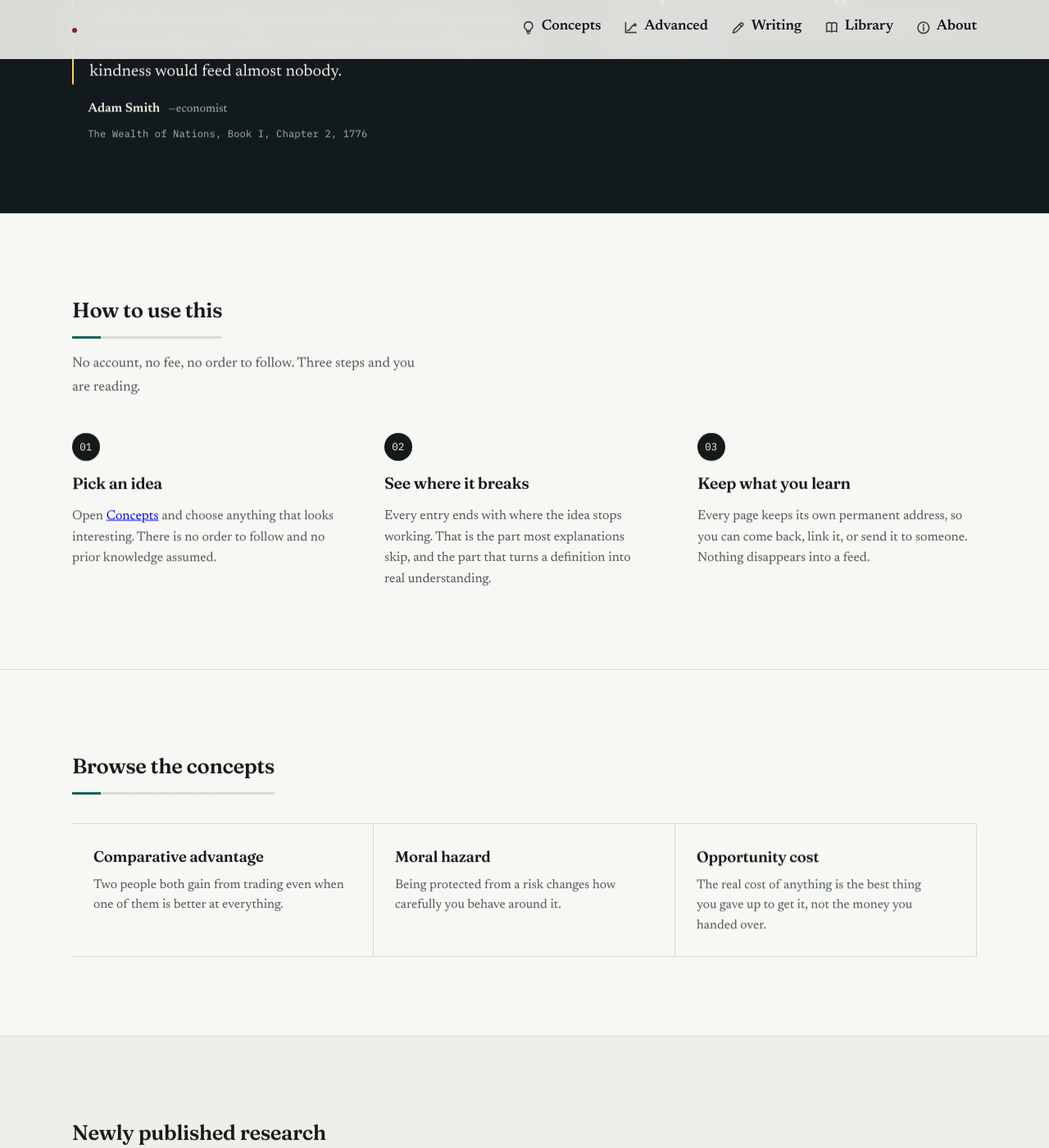
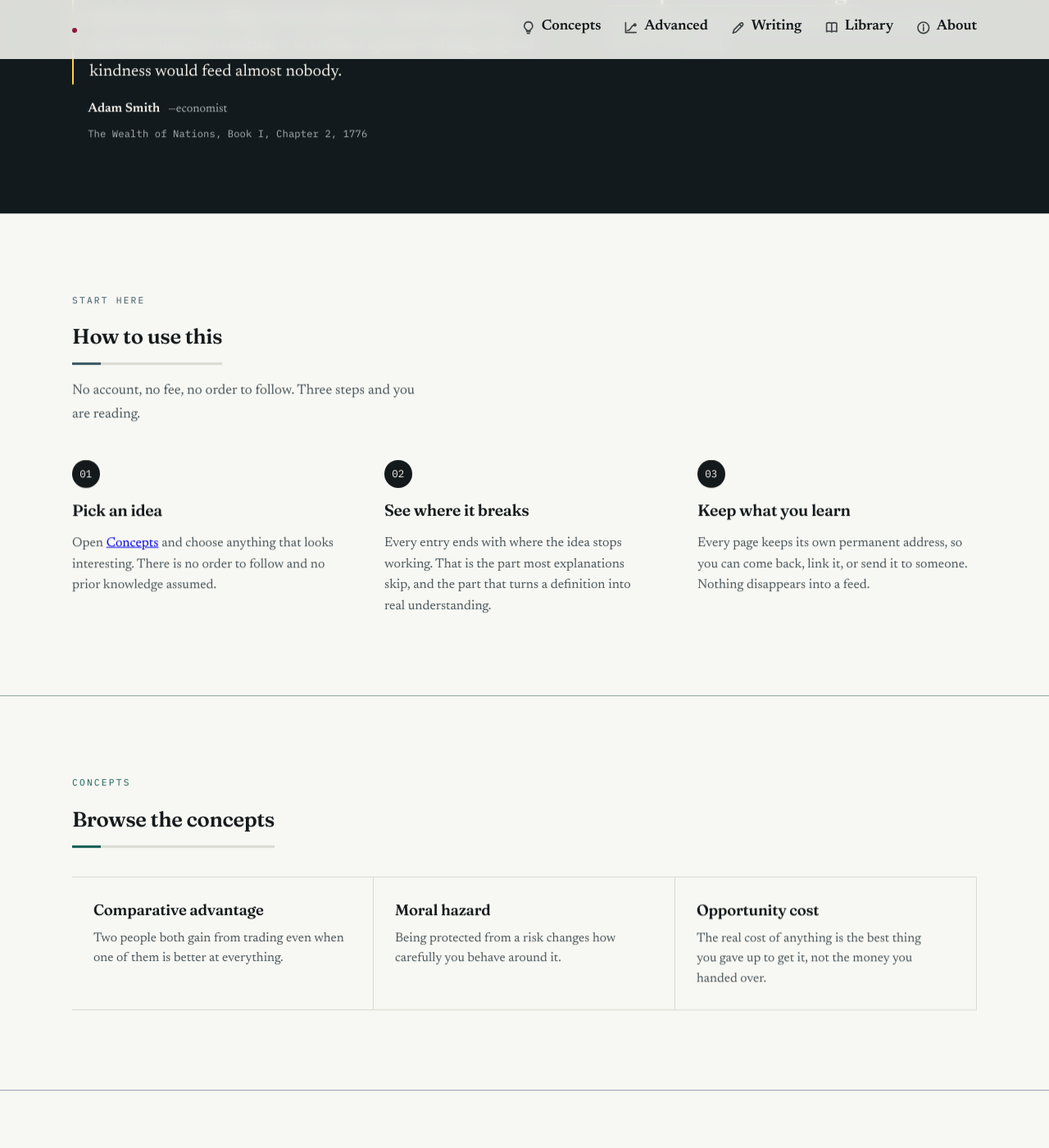
Before and after one commit to BeautifulEconomics/beautifuleconomics.github.io, a Jekyll site: the page built from index.html, in a window 1280 px wide and 1400 px high, scrolled down 1244 px. Shown: the whole window at 82% size. Built offline with Jekyll 4.4.1, drawn with Linux system fonts in a browser that asks for light colours; some of the changed text lies outside the part shown.

Commit message:
A colour and a label for each band, and tick marks in the margins

```diff
--- a/_includes/papers-band.html
+++ b/_includes/papers-band.html
@@ -7,8 +7,9 @@
   file never leaves a hole in the page.
 {%- endcomment -%}
 {% if site.data.papers.items and site.data.papers.items.size > 0 %}
-<section class="band band--sunk" id="research">
+<section class="band" id="research" data-band="indigo">
   <div class="shell">
+    <p class="band__eyebrow" data-reveal>Research</p>
     <h2 class="band__heading" data-reveal>Newly published research</h2>
     <p class="band__intro" data-reveal data-delay="1">The latest papers in the <em>American Economic Review</em> and <em>Econometrica</em>. Each title opens at the journal.</p>
 
--- a/_layouts/default.html
+++ b/_layouts/default.html
@@ -11,6 +11,8 @@
 <body data-section="{{ page.nav | default: 'page' }}">
   {% if page.nav == 'home' %}{% include intro.html %}{% endif %}
   <div class="page-rules" aria-hidden="true"></div>
+  <div class="page-rules__tick page-rules__tick--left" aria-hidden="true"></div>
+  <div class="page-rules__tick page-rules__tick--right" aria-hidden="true"></div>
   <a class="skip" href="#main">Skip to content</a>
   {% include masthead.html %}
   <main id="main">
--- a/assets/css/style.css
+++ b/assets/css/style.css
@@ -1168,3 +1168,68 @@ body:not([data-section="home"]) .page-head::after {
 /* A thicker stub on band headings, so it reads as a colour, not a hair. */
 .band__heading { padding-bottom: .8rem; }
 .band__heading::after { height: 3px; }
+
+/* ============================================================
+   Telling one band from the next.
+   Each band on the home page carries its own colour and a small
+   label above the heading, so the sections read as separate
+   rooms rather than one long scroll of the same cream.
+   ============================================================ */
+[data-band="teal"]    { --accent: #0E5B52; --accent-wash: #0E5B5214; }
+[data-band="indigo"]  { --accent: #33408C; --accent-wash: #33408C14; }
+[data-band="crimson"] { --accent: #8C1A38; --accent-wash: #8C1A3814; }
+[data-band="bronze"]  { --accent: #8A5212; --accent-wash: #8A521214; }
+[data-band="slate"]   { --accent: #35545F; --accent-wash: #35545F14; }
+
+@media (prefers-color-scheme: dark) {
+  :root:not([data-theme="light"]) [data-band="teal"]    { --accent: #58B9A9; }
+  :root:not([data-theme="light"]) [data-band="indigo"]  { --accent: #8E9CEE; }
+  :root:not([data-theme="light"]) [data-band="crimson"] { --accent: #E3879F; }
+  :root:not([data-theme="light"]) [data-band="bronze"]  { --accent: #D9A441; }
+  :root:not([data-theme="light"]) [data-band="slate"]   { --accent: #89AEBA; }
+}
+:root[data-theme="dark"] [data-band="teal"]    { --accent: #58B9A9; }
+:root[data-theme="dark"] [data-band="indigo"]  { --accent: #8E9CEE; }
+:root[data-theme="dark"] [data-band="crimson"] { --accent: #E3879F; }
+:root[data-theme="dark"] [data-band="bronze"]  { --accent: #D9A441; }
+:root[data-theme="dark"] [data-band="slate"]   { --accent: #89AEBA; }
+
+/* The small label, in the same manner as "Word of the day". */
+.band__eyebrow {
+  font-family: var(--mono);
+  font-size: .7rem;
+  font-weight: 500;
+  letter-spacing: .2em;
+  text-transform: uppercase;
+  color: var(--accent);
+  margin: 0 0 .85rem;
+}
+
+/* The hairline between bands takes a trace of the band's colour, so the
+   seam is visible without drawing a line across the page. */
+.band[data-band] {
+  position: relative;
+  border-top-color: color-mix(in srgb, var(--accent) 38%, var(--rule));
+}
+
+/* ---- the margins pick up the colour of the band beside them ---- */
+@media (min-width: 88em) {
+  .page-rules {
+    background-image:
+      linear-gradient(var(--rule), var(--rule)),
+      linear-gradient(var(--rule), var(--rule));
+  }
+  /* Tick marks down the two edges, like the axis of a chart. */
+  .page-rules__tick {
+    position: fixed; top: 0; bottom: 0; width: 9px; z-index: 1;
+    pointer-events: none;
+    background-image: repeating-linear-gradient(
+      to bottom, var(--ink-faint) 0 1px, transparent 1px 5rem);
+    opacity: .5;
+  }
+  .page-rules__tick--left  { left:  calc(50% - 37rem); }
+  .page-rules__tick--right { right: calc(50% - 37rem); }
+}
+@media (max-width: 87.99em), (prefers-reduced-transparency: reduce) {
+  .page-rules__tick { display: none; }
+}
--- a/index.html
+++ b/index.html
@@ -27,8 +27,9 @@ nav: home
 
 {% include today.html %}
 
-<section class="band" id="how">
+<section class="band" id="how" data-band="slate">
   <div class="shell">
+    <p class="band__eyebrow" data-reveal>Start here</p>
     <h2 class="band__heading" data-reveal>How to use this</h2>
     <p class="band__intro" data-reveal data-delay="1">No account, no fee, no order to follow. Three steps and you are reading.</p>
     {% include steps.html %}
@@ -36,8 +37,9 @@ nav: home
 </section>
 
 {% if site.concepts.size > 0 %}
-<section class="band">
+<section class="band" data-band="teal">
   <div class="shell">
+    <p class="band__eyebrow" data-reveal>Concepts</p>
     <h2 class="band__heading" data-reveal>Browse the concepts</h2>
     <ul class="concept-grid">
       {% assign sorted = site.concepts | sort: "title" %}
@@ -57,8 +59,9 @@ nav: home
 
 {% include papers-band.html %}
 
-<section class="band">
+<section class="band band--sunk" data-band="crimson">
   <div class="shell">
+    <p class="band__eyebrow" data-reveal>Writing</p>
     <h2 class="band__heading" data-reveal>Latest writing</h2>
     {% if site.posts.size > 0 %}
     <ul class="entries">
@@ -79,14 +82,15 @@ nav: home
   </div>
 </section>
 
-<section class="band">
+<section class="band" data-band="bronze">
   <div class="shell">
+    <p class="band__eyebrow" data-reveal>Questions</p>
     <h2 class="band__heading" data-reveal>About this site</h2>
     <div data-reveal data-delay="1">{% include faq.html %}</div>
   </div>
 </section>
 
-<section class="band band--sunk">
+<section class="band band--sunk" data-band="slate">
   <div class="shell">
     <div class="column" data-reveal>
       {% include subscribe.html id="subscribe-home" %}
```
Also changed, not shown: scripts/_applyO.py (deleted, +0 -16 lines), scripts/_dO.txt (deleted, +0 -1 lines), .github/workflows/deploy-r26.yml (deleted).
